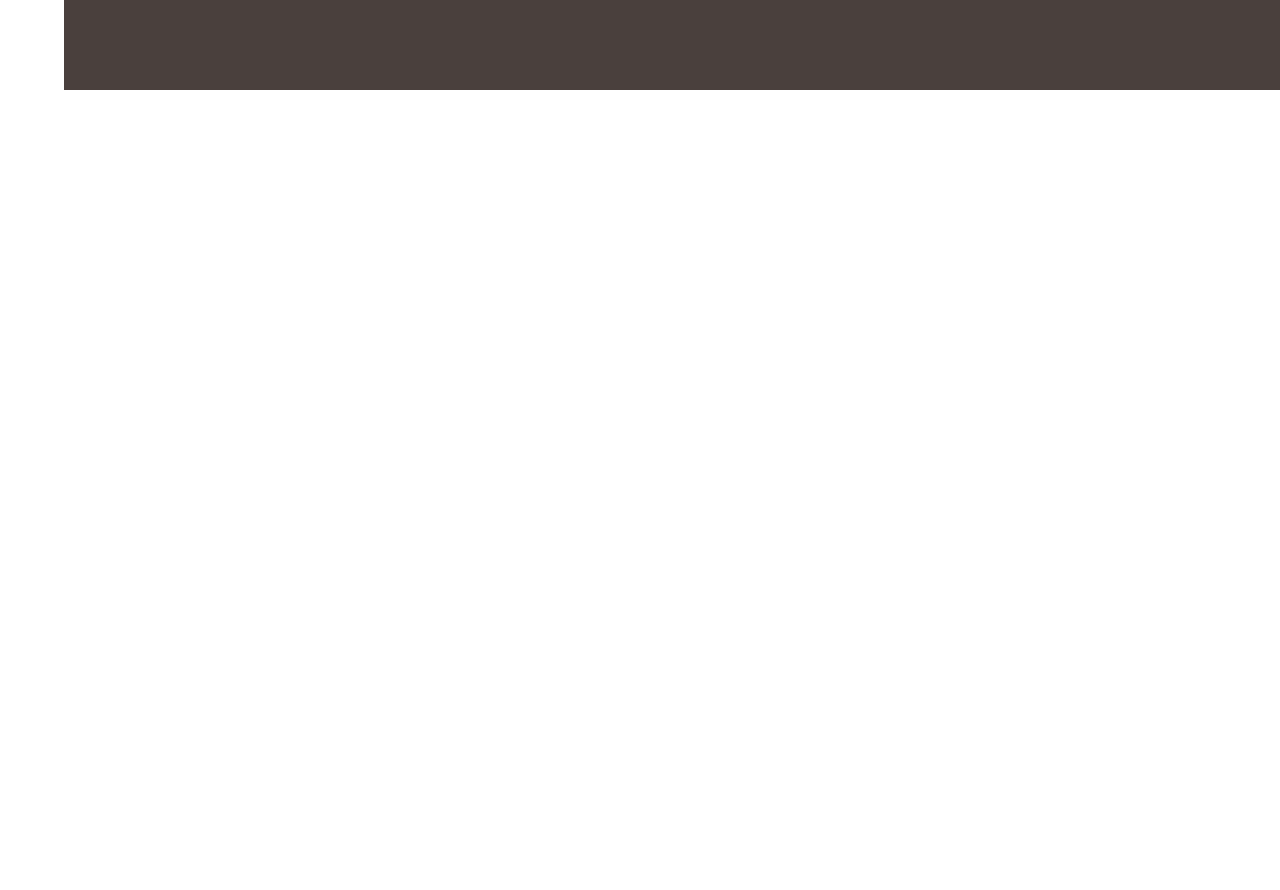
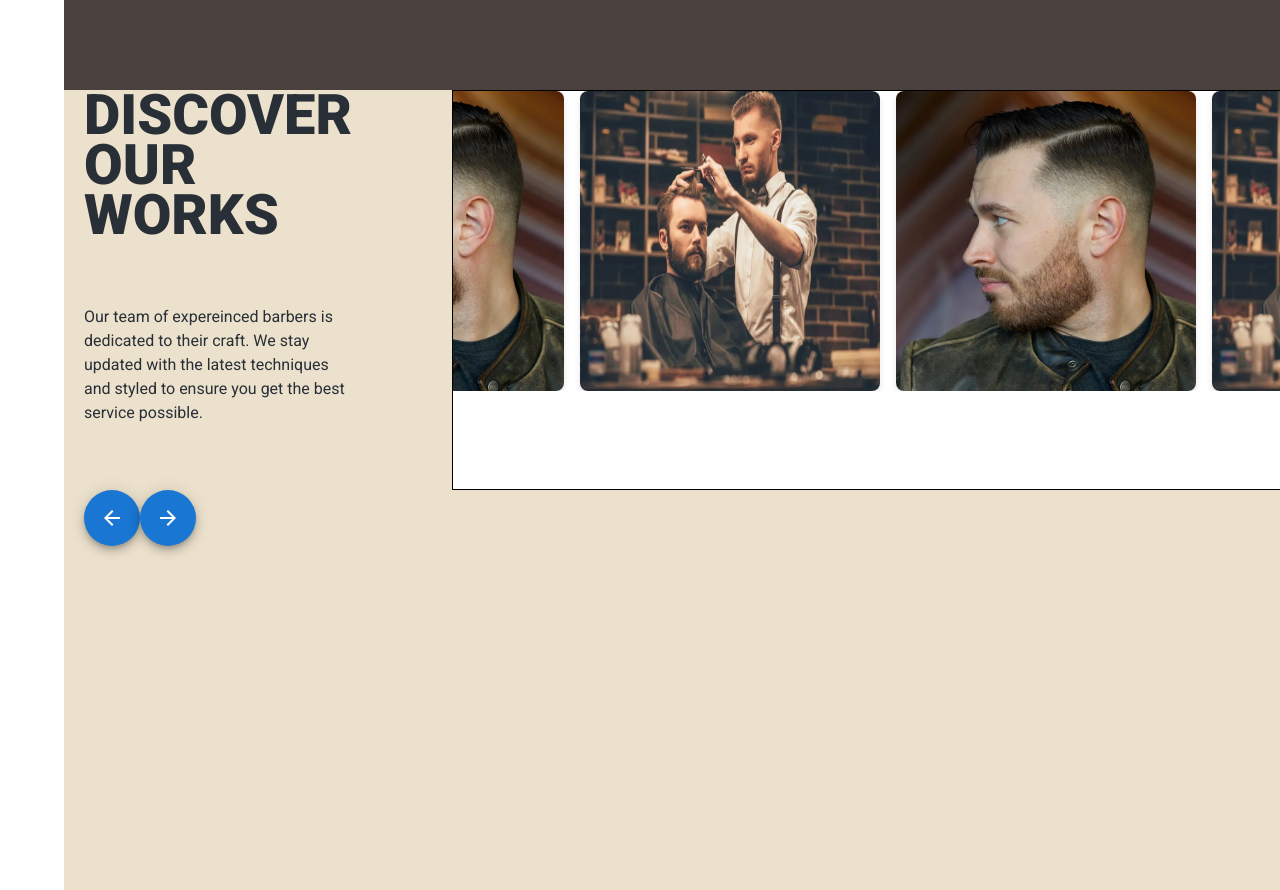
Before and after one commit to Richard-Chimama/barberapp, a Next.js app: page / in a window 1280 px wide. Shown: the part 1960-2850 px from the top of the page. Before the commit the page ends 2050 px from the top, so only its background shows below. Built offline with nearby package versions, Linux system fonts and the light colour scheme; what @mui/material-nextjs would draw is missing.

Commit message:
added a button

```diff
--- /dev/null
+++ b/components/PriceSection/PriceSection.tsx
@@ -0,0 +1,66 @@
+import ResponsiveCarousel from './ResponsiveCarousel';
+import * as S from './style';
+import image1 from "../../public/images/image1.webp"
+import image2 from "../../public/images/image2.webp"
+import { StaticImageData } from 'next/image';
+import ArrowBackIcon from '@mui/icons-material/ArrowBack';
+import ArrowForwardIcon from '@mui/icons-material/ArrowForward';
+import { useRef } from 'react';
+import { Fab } from '@mui/material';
+
+export interface CarouselRef {
+    moveLeft: () => void;
+    moveRight: () => void;
+  }
+
+const images: StaticImageData[] = [image1, image2, image1, image2];
+
+const PriceSection = ()=>{
+    const carouselRef = useRef<CarouselRef>(null);
+
+    const handleClikLeft = ()=>{
+        carouselRef.current?.moveLeft()
+    }
+
+    const handleClikRight = ()=>{
+        carouselRef.current?.moveRight()
+    }
+
+    return (
+        <S.Container>
+            <S.SectionWrapper>
+                <S.Section1>
+                    <S.TextSection1>
+                        <div>
+                            <S.HeadTextSection1>Discover</S.HeadTextSection1>
+                            <S.HeadTextSection1>Our Works</S.HeadTextSection1>
+                        </div>
+                        <S.ContentTextSection1>
+                            Our team of expereinced barbers is dedicated to their craft.
+                            We stay  updated with the latest techniques and styled to
+                            ensure you get the best service possible.
+                        </S.ContentTextSection1>
+
+                        <S.IconContainer>
+                            <Fab color="primary" onClick={handleClikLeft}>
+                             <ArrowBackIcon />
+                            </Fab>
+                            <Fab color="primary" onClick={handleClikRight}>
+                                <ArrowForwardIcon />
+                            </Fab>
+                        </S.IconContainer>
+
+                    </S.TextSection1>
+
+                    <S.ImageSection>
+                        <ResponsiveCarousel ref={carouselRef} images={images} />
+                    </S.ImageSection>
+                </S.Section1>
+
+                <S.Section2></S.Section2>
+            </S.SectionWrapper>
+        </S.Container>
+    )
+}
+
+export default PriceSection;
--- /dev/null
+++ b/components/PriceSection/ResponsiveCarousel/Carousel.tsx
@@ -0,0 +1,40 @@
+import { FC, forwardRef, useImperativeHandle, useState } from "react";
+import * as S from "./style";
+import Image, { StaticImageData } from "next/image";
+
+interface Props {
+  images: StaticImageData[];
+}
+
+export interface CarouselRef {
+  moveLeft: () => void;
+  moveRight: () => void;
+}
+
+
+const ResponsiveCarousel: FC<Props> = forwardRef<CarouselRef, Props>(({ images }, ref) => {
+  const [index, setIndex] = useState<number>(0);
+  const totalImages = images.length + 1;
+
+  const moveLeft = () => {
+    setIndex((prev) => (prev > 0 ? prev - 1 : totalImages - 1));
+  };
+
+  const moveRight = () => {
+    setIndex((prev) => (prev < totalImages - 1 ? prev + 1 : 0));
+  };
+
+  useImperativeHandle(ref, () => ({ moveLeft, moveRight, totalImages, index }), [index]);
+
+  return (
+    <S.Container>
+      <S.ImageWrapper sx={{ transform: `translateX(-${index * 100}%)` }}>
+        {images.map((img, idx) => (
+          <S.Img key={idx} src={img} alt={"hair cut image"} />
+        ))}
+      </S.ImageWrapper>
+    </S.Container>
+  );
+});
+
+export default ResponsiveCarousel;
--- /dev/null
+++ b/components/PriceSection/ResponsiveCarousel/index.ts
@@ -0,0 +1,3 @@
+import ResponsiveCarousel from "./Carousel";
+
+export default ResponsiveCarousel;
--- /dev/null
+++ b/components/PriceSection/ResponsiveCarousel/style.ts
@@ -0,0 +1,27 @@
+import { Box } from "@mui/material";
+import Image from "next/image";
+import styled from "styled-components";
+
+export const Container = styled(Box)(prop =>({
+    display: 'flex',
+    alignItems: 'center',
+    justifyContent: 'center',
+    width: '100%',
+    position: 'relative',
+    overflow: 'hidden',
+}))
+
+export const ImageWrapper = styled(Box)(props =>({
+    display: 'flex',
+    gap: '16px',
+    justifyContent: 'center',
+    transition: 'transform 0.3s ease-in-out',
+}))
+
+export const Img = styled(Image)(props =>({
+    width: '100%',
+    maxWidth: '300px',
+    height: 'auto',
+    borderRadius: '8px',
+    boxShadow: '0px 4px 6px rgba(0,0,0,0.1)',
+}))
--- /dev/null
+++ b/components/PriceSection/index.ts
@@ -0,0 +1,3 @@
+import PriceSection from "./PriceSection";
+
+export default PriceSection
--- /dev/null
+++ b/components/PriceSection/style.ts
@@ -0,0 +1,57 @@
+import { Box, Typography, fabClasses } from "@mui/material";
+import styled from "styled-components";
+import Theme from "../../theme";
+
+export const Container = styled(Box)(props =>({
+    width: '100vw',
+    height: '800px',
+    backgroundColor: Theme.colors.neutral[3],
+}))
+
+export const SectionWrapper = styled(Box)(props =>({
+
+}))
+
+export const Section1 = styled(Box).attrs(prop =>({
+    display: 'flex',
+    flexDirection: {xs: 'column', md:'row'},
+    gap: '100px',
+    height: '200px',
+    paddingInline: ' 20px',
+    width: '100%',
+}))``;
+
+export const TextSection1 = styled(Box).attrs(prop =>({
+    display: 'flex',
+    flexDirection: 'column',
+    rowGap: '65px',
+    width: {xs: '100%', md:'330px' }
+}))``
+
+export const HeadTextSection1 = styled(Typography).attrs(prop =>({
+    color: Theme.colors.neutral[2],
+    textTransform: 'uppercase',
+    fontSize: {sm: '46px',md:'56px'},
+    fontWeight: 800,
+    lineHeight: '50px'
+}))``
+
+export const ContentTextSection1 = styled(Typography)(props =>({
+    color: Theme.colors.neutral[2],
+}))
+
+export const IconContainer = styled(Box)(props =>({
+
+}))
+
+export const ImageSection = styled(Box)(props =>({
+    border: '1px solid black',
+    backgroundColor: 'white',
+    minWidth: '400px',
+
+    height: '400px',
+}))
+
+export const Section2 = styled(Box).attrs(prop =>({
+
+}))``;
--- a/src/app/page.tsx
+++ b/src/app/page.tsx
@@ -3,12 +3,14 @@ import "react-responsive-carousel/lib/styles/carousel.min.css";
 import * as S from "./style";
 import HeadSection from "../../components/HeadSection";
 import ServiceSection from "../../components/ServiceSection";
+import PriceSection from "../../components/PriceSection";
 
 export default function Home() {
   return (
     <S.MainContainer>
       <HeadSection />
       <ServiceSection />
+      <PriceSection />
     </S.MainContainer>
   );
 }
--- a/theme.ts
+++ b/theme.ts
@@ -2,7 +2,7 @@ const colors = {
   primary: "black",
   secondary: "white",
   tertiary: "rgb(252, 170, 93)",
-  neutral: ["rgba(255,255,255,0.6)", "rgba(0,0,0,0.4)", " #282f36"],
+  neutral: ["rgba(255,255,255,0.6)", "rgba(0,0,0,0.4)", " #282f36", "#ebe1cc"],
 };
 
 const Theme = {
```
